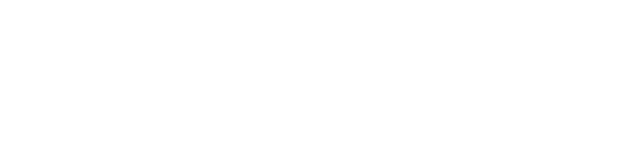
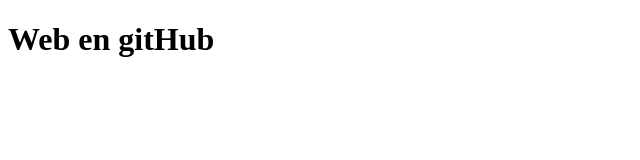
Before and after one commit to miqpa/firstrepo_remo, a plain HTML site: page index.html in a window 1280 px wide. Shown: the whole page, without its empty margins (0-640 px from the left). Drawn offline with Linux system fonts and the light colour scheme.

Commit message:
insercion titulo

```diff
--- a/index.html
+++ b/index.html
@@ -3,8 +3,16 @@
 <head>
 <meta charset="utf-8">
 <title>Documento sin título</title>
+<LINK REL=StyleSheet HREF="style.css" TYPE="text/css" MEDIA=screen>
+
 </head>
 
 <body>
+
+   <div id="titulo">
+   <h1>Web en gitHub</h1>
+   </div>
+
+
 </body>
 </html>
```
